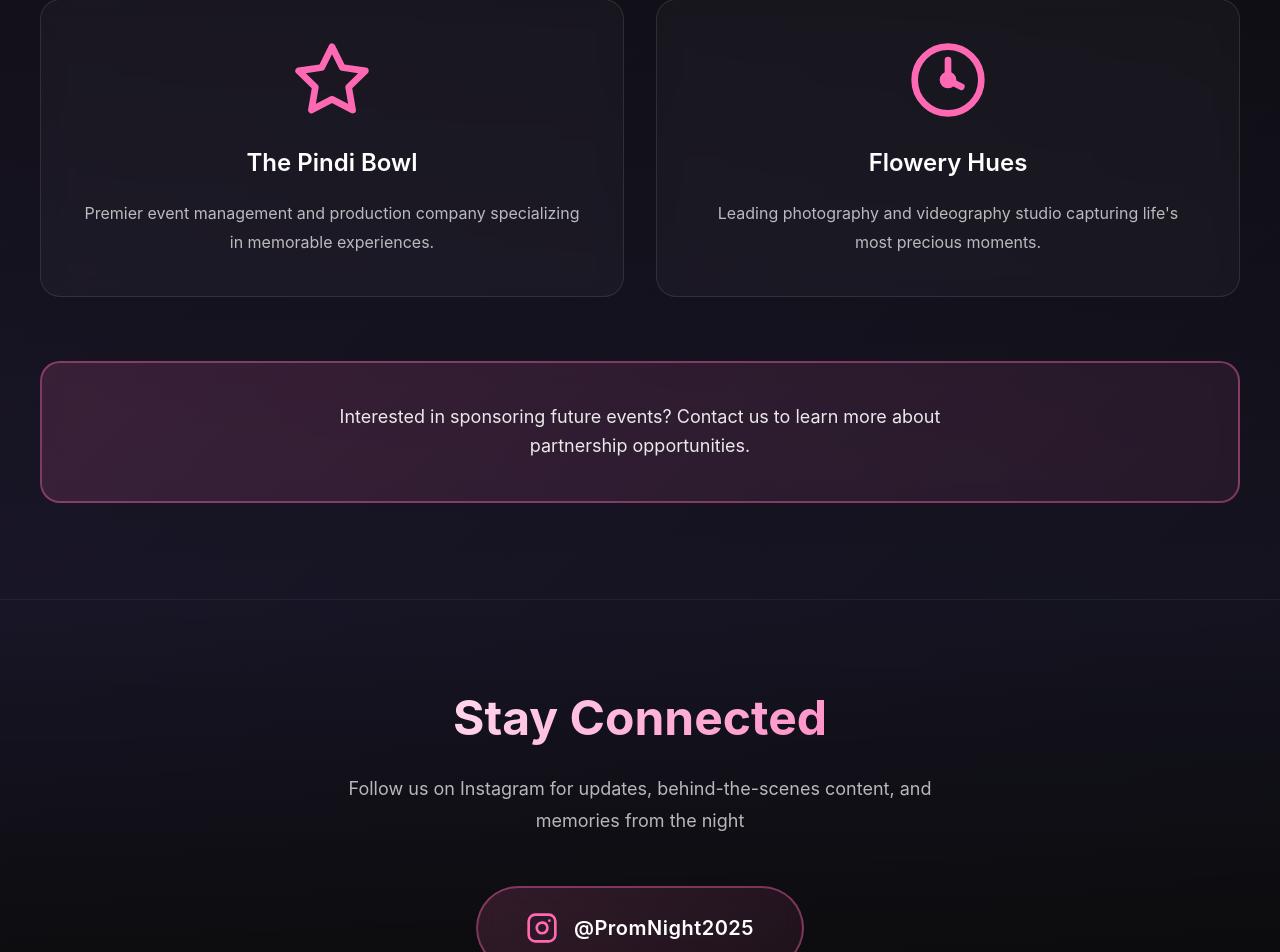
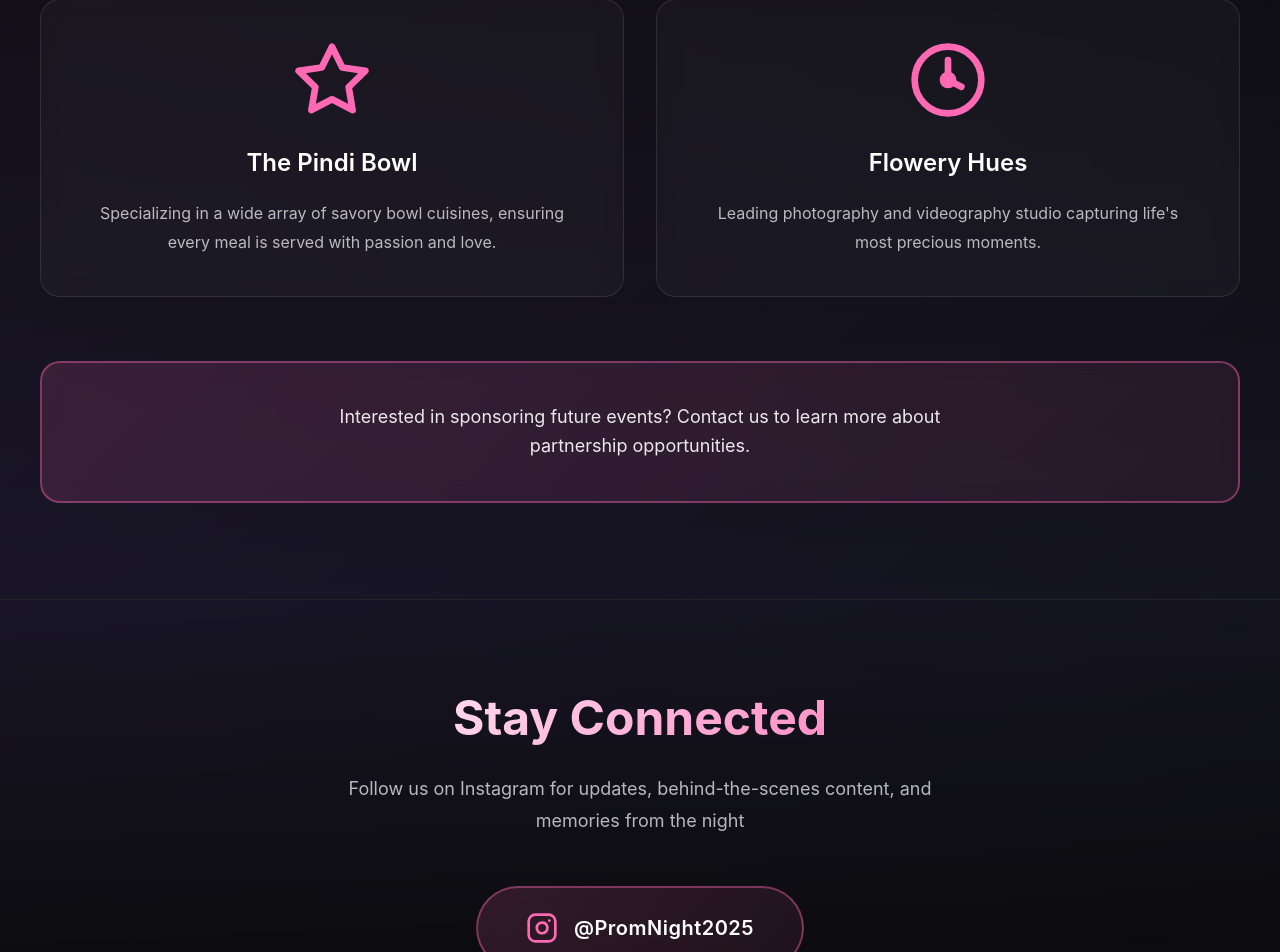
Before and after one commit to Architrb1795/prom, a React (Vite) app: page / in a window 1280 px wide. Shown: the part 5732-6684 px from the top of the page. Built offline with nearby package versions, Linux system fonts and the light colour scheme; the HTML template or start-up script is replaced by a standard one.

Commit message:
Updated Sponsors.jsx

```diff
--- a/src/components/Sponsors.jsx
+++ b/src/components/Sponsors.jsx
@@ -10,7 +10,7 @@ const Sponsors = () => {
           <polygon points="12 2 15.09 8.26 22 9.27 17 14.14 18.18 21.02 12 17.77 5.82 21.02 7 14.14 2 9.27 8.91 8.26 12 2" strokeWidth="2" strokeLinecap="round" strokeLinejoin="round"/>
         </svg>
       ),
-      description: 'Premier event management and production company specializing in memorable experiences.'
+      description: 'Specializing in a wide array of savory bowl cuisines, ensuring every meal is served with passion and love.'
     },
     {
       name: 'Flowery Hues',
```
